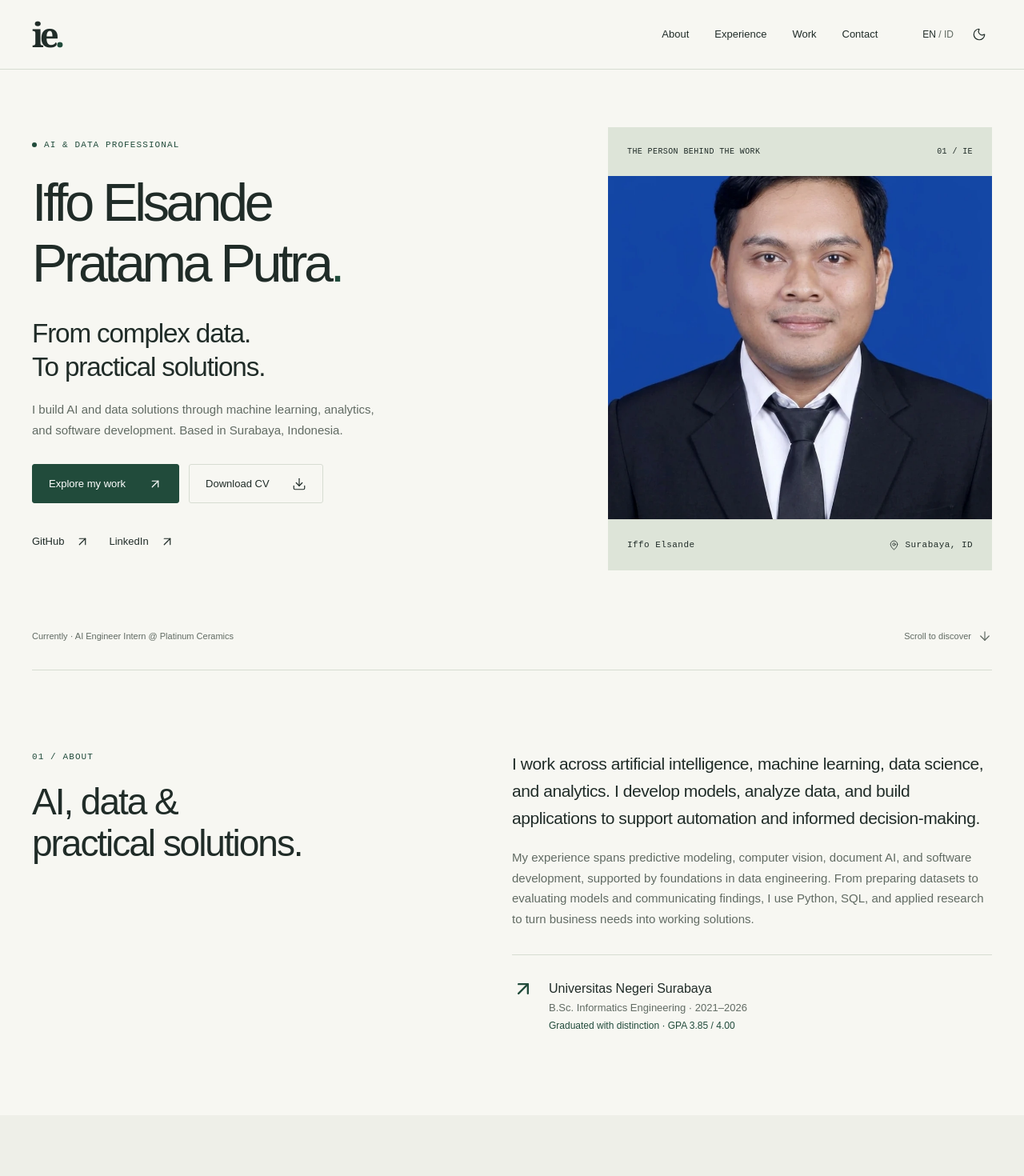
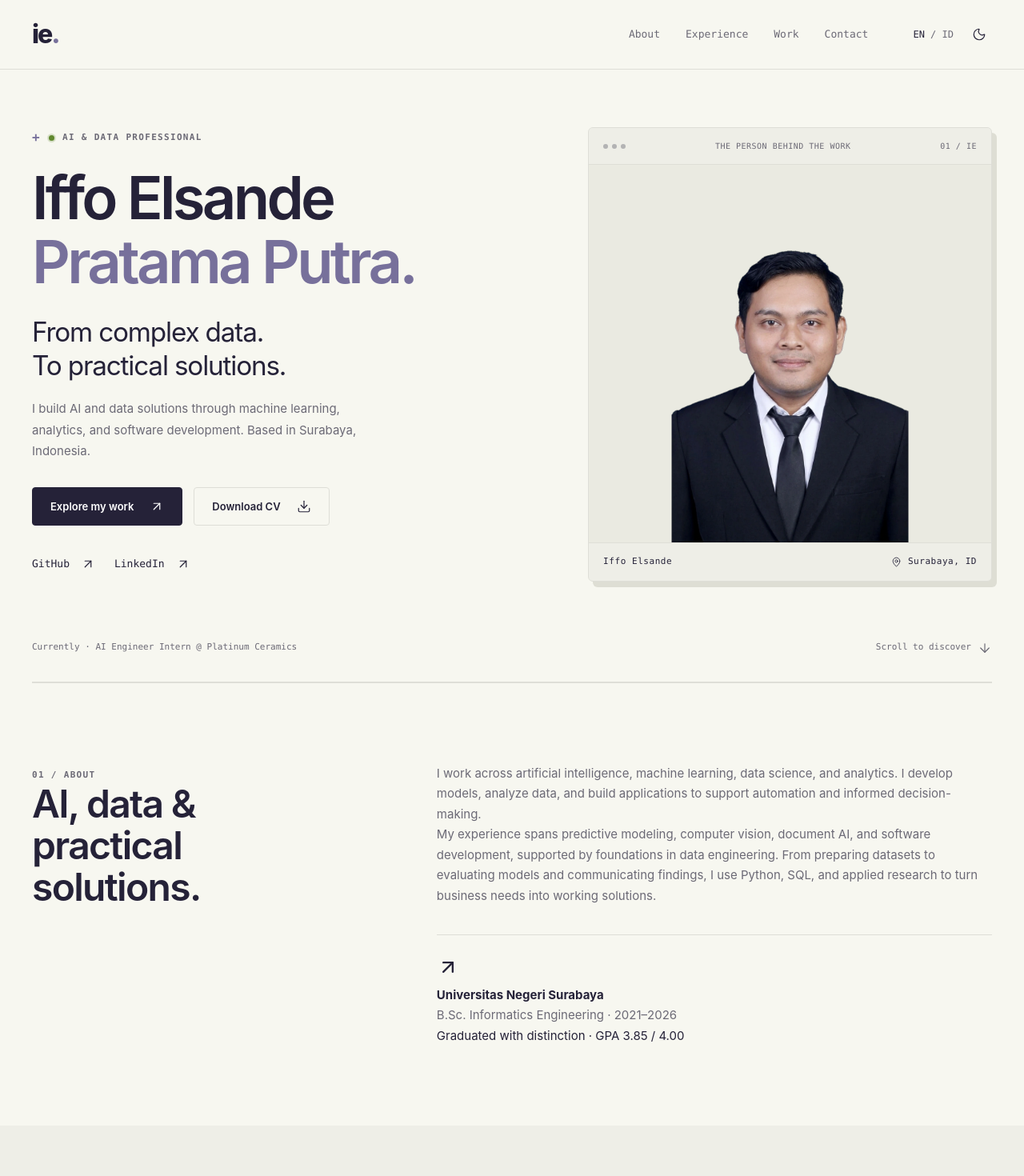
Before and after one commit to Elsande/Elsande-Portfolio, a React (Vite) app: page / in a window 1280 px wide. Shown: the top 1470 px of the page at 80% size. Built offline with nearby package versions, Linux system fonts and the light colour scheme.

Commit message:
Refine portrait framing and match technical editorial aesthetic to REA

```diff
--- a/src/sections/Hero.jsx
+++ b/src/sections/Hero.jsx
@@ -9,7 +9,10 @@ export default function Hero() {
     <section className="container hero">
       <div className="hero-copy">
         <p className="eyebrow">
-          <span className="status-dot" />
+          <span className="tiny-cross" aria-hidden="true">
+            +
+          </span>
+          <span className="status-dot" aria-hidden="true" />
           {t("AI & DATA PROFESSIONAL")}
         </p>
         <h1>
@@ -43,9 +46,15 @@ export default function Hero() {
       </div>
       <div className="portrait-block">
         <div className="portrait-top">
+          <span className="panel-dots" aria-hidden="true">
+            <i />
+            <i />
+            <i />
+          </span>
           <span>{t("THE PERSON BEHIND THE WORK")}</span>
           <span>01 / IE</span>
         </div>
+        <div className="portrait-image-wrapper">
           <img
             src={profile.portrait}
             width="896"
@@ -53,6 +62,7 @@ export default function Hero() {
             alt={t("Portrait of Iffo Elsande Pratama Putra")}
             fetchPriority="high"
           />
+        </div>
         <div className="portrait-caption">
           <span>{profile.shortName}</span>
           <span className="inline-icon">
--- a/src/styles/base.css
+++ b/src/styles/base.css
@@ -1,26 +1,34 @@
 :root {
-  --bg: #f7f7f2;
-  --surface: #eeefe8;
-  --ink: #202c28;
-  --muted: #616b63;
-  --line: #d7dcd2;
-  --accent: #214b3b;
-  --portrait: #dde4d8;
-  --button: #fff;
-  --contact: #e7ecdf;
+  --bg: #f7f7f0;
+  --surface: #eeeee7;
+  --ink: #252238;
+  --muted: #6c6a76;
+  --line: #deded7;
+  --accent: #252238;
+  --lime: #d6f873;
+  --purple: #77709b;
+  --portrait: #eaeae1;
+  --panel-shadow: #deded4;
+  --button: #ffffff;
+  --contact: #eeeee7;
+  --mono: "SFMono-Regular", Consolas, "Liberation Mono", Menlo, Courier, monospace;
   color-scheme: light;
 }
 
 html[data-theme="dark"] {
-  --bg: #17211d;
-  --surface: #1d2a23;
-  --ink: #edf0e6;
-  --muted: #b2bdb2;
-  --line: #3e4c42;
-  --accent: #bed4b0;
-  --portrait: #445345;
-  --button: #17211d;
-  --contact: #22352a;
+  --bg: #15141c;
+  --surface: #1e1b29;
+  --ink: #f3f2ee;
+  --muted: #9a97a8;
+  --line: #2f2c3d;
+  --accent: #d6f873;
+  --lime: #d6f873;
+  --purple: #a49ec2;
+  --portrait: #191724;
+  --panel-shadow: #0d0c13;
+  --button: #15141c;
+  --contact: #1e1b29;
+  --mono: "SFMono-Regular", Consolas, "Liberation Mono", Menlo, Courier, monospace;
   color-scheme: dark;
 }
 
@@ -37,7 +45,14 @@ body {
   margin: 0;
   background: var(--bg);
   color: var(--ink);
-  font-family: Arial, Helvetica, sans-serif;
+  font-family:
+    -apple-system,
+    BlinkMacSystemFont,
+    "Segoe UI",
+    Roboto,
+    Helvetica,
+    Arial,
+    sans-serif;
   -webkit-font-smoothing: antialiased;
   font-size: 15px;
   line-height: 1.7;
@@ -66,8 +81,8 @@ button {
 
 button:focus-visible,
 a:focus-visible {
-  outline: 2px solid var(--accent);
-  outline-offset: 6px;
+  outline: 2px solid var(--purple);
+  outline-offset: 4px;
 }
 
 img {
@@ -85,23 +100,23 @@ p {
 h1,
 h2,
 h3 {
-  line-height: 1.14;
-  font-weight: 500;
+  line-height: 1.08;
+  font-weight: 600;
 }
 
 h1 {
-  font-size: clamp(42px, 5.2vw, 76px);
-  letter-spacing: -0.065em;
+  font-size: clamp(44px, 5.8vw, 82px);
+  letter-spacing: -0.05em;
 }
 
 h2 {
-  font-size: clamp(32px, 3.6vw, 48px);
-  letter-spacing: -0.045em;
+  font-size: clamp(32px, 3.8vw, 48px);
+  letter-spacing: -0.035em;
 }
 
 h3 {
-  font-size: 23px;
-  letter-spacing: -0.025em;
+  font-size: 22px;
+  letter-spacing: -0.02em;
 }
 
 p {
--- a/src/styles/components.css
+++ b/src/styles/components.css
@@ -15,17 +15,31 @@
 }
 
 .brand {
-  font-family: Georgia, serif;
-  font-weight: bold;
-  font-size: 42px;
+  font-family:
+    -apple-system,
+    BlinkMacSystemFont,
+    "Segoe UI",
+    Roboto,
+    Helvetica,
+    Arial,
+    sans-serif;
+  font-weight: 800;
+  font-size: 32px;
   line-height: 1;
-  letter-spacing: -5px;
+  letter-spacing: -2px;
   padding-right: 5px;
+  display: inline-flex;
+  align-items: center;
 }
 
 .brand span,
 .accent {
-  color: var(--accent);
+  color: var(--purple);
+}
+
+html[data-theme="dark"] .brand span,
+html[data-theme="dark"] .accent {
+  color: var(--lime);
 }
 
 nav {
@@ -37,8 +51,15 @@ nav {
 
 nav a {
   font-size: 13px;
+  font-family: var(--mono);
+  color: var(--muted);
   padding-block: 12px;
   position: relative;
+  transition: color 0.18s;
+}
+
+nav a:hover {
+  color: var(--ink);
 }
 
 nav a:after {
@@ -60,12 +81,14 @@ nav a:hover:after {
   display: flex;
   align-items: center;
   gap: 16px;
+  font-family: var(--mono);
 }
 
 .nav-tools button {
   min-height: 44px;
   padding: 8px 0;
   font-size: 12px;
+  font-family: var(--mono);
 }
 
 .nav-tools #theme-toggle {
@@ -84,12 +107,16 @@ nav a:hover:after {
 }
 
 .eyebrow {
-  font-family: "Courier New", monospace;
+  font-family: var(--mono);
   font-size: 11px;
-  letter-spacing: 0.1em;
+  letter-spacing: 0.12em;
   line-height: 1.6;
-  color: var(--accent);
+  color: var(--muted);
   text-transform: uppercase;
+  font-weight: 600;
+  display: inline-flex;
+  align-items: center;
+  gap: 8px;
 }
 
 [hidden] {
@@ -103,6 +130,8 @@ nav a:hover:after {
   padding: 12px;
   background: var(--bg);
   z-index: 100;
+  font-family: var(--mono);
+  font-size: 12px;
 }
 
 .skip-link:focus {
@@ -124,24 +153,29 @@ nav a:hover:after {
   flex-shrink: 0;
   vertical-align: middle;
 }
+
 .inline-icon {
   display: inline-flex;
   align-items: center;
   gap: 8px;
 }
+
 .portrait-caption .icon,
 .location .icon {
   width: 13px;
   height: 13px;
 }
+
 .nav-tools #theme-toggle,
 .nav-tools #menu-toggle {
   align-items: center;
   justify-content: center;
 }
+
 .nav-tools #theme-toggle {
   display: inline-flex;
 }
+
 .education-mark {
   flex-shrink: 0;
 }
--- a/src/styles/layout.css
+++ b/src/styles/layout.css
@@ -1,28 +1,43 @@
 .hero {
   padding-top: 72px;
   display: grid;
-  grid-template-columns: 1.35fr 1fr;
-  column-gap: 72px;
+  grid-template-columns: 1.25fr 1fr;
+  column-gap: 64px;
   align-items: center;
 }
 
 .hero-copy > .eyebrow {
   margin-bottom: 26px;
-  display: flex;
+  display: inline-flex;
   align-items: center;
-  gap: 9px;
+  gap: 10px;
 }
 
 .status-dot {
-  width: 6px;
-  height: 6px;
-  background: var(--accent);
+  width: 7px;
+  height: 7px;
+  background: var(--lime);
   border-radius: 50%;
   display: inline-block;
+  flex-shrink: 0;
+  box-shadow: 0 0 0 2px rgba(214, 248, 115, 0.25);
+}
+
+html[data-theme="light"] .status-dot {
+  background: #60882e;
+  box-shadow: 0 0 0 2px rgba(96, 136, 46, 0.2);
+}
+
+.tiny-cross {
+  font-family: var(--mono);
+  font-size: 16px;
+  line-height: 1;
+  color: var(--purple);
 }
 
 .hero h1 > span {
   display: block;
+  color: var(--purple);
 }
 
 .hero-statement {
@@ -34,45 +49,68 @@
 }
 
 .hero-description {
-  max-width: 430px;
+  max-width: 440px;
   margin-top: 20px;
   font-size: 15px;
+  line-height: 1.75;
 }
 
 .actions {
   display: flex;
-  gap: 12px;
+  gap: 14px;
   flex-wrap: wrap;
-  margin-top: 30px;
+  margin-top: 32px;
 }
 
 .button {
   display: inline-flex;
   align-items: center;
-  gap: 28px;
+  gap: 20px;
   justify-content: space-between;
-  min-height: 49px;
-  padding: 12px 20px;
-  border: 1px solid var(--line);
+  min-height: 48px;
+  padding: 12px 22px;
+  border: 1px solid var(--ink);
   font-size: 13px;
-  border-radius: 3px;
+  font-weight: 600;
+  border-radius: 4px;
   transition:
-    transform 0.2s,
-    background 0.2s;
+    transform 0.18s,
+    background 0.18s,
+    border-color 0.18s;
 }
 
 .primary {
-  background: var(--accent);
+  background: var(--ink);
   color: var(--button);
-  border-color: var(--accent);
+  border-color: var(--ink);
 }
 
 .button:hover {
-  transform: translateY(-3px);
+  transform: translateY(-2px);
+}
+
+.primary:hover {
+  background: #39344f;
+}
+
+.secondary {
+  border-color: var(--line);
+  color: var(--ink);
 }
 
 .secondary:hover {
   background: var(--surface);
+}
+
+html[data-theme="dark"] .primary {
+  background: var(--lime);
+  color: #15141c;
+  border-color: var(--lime);
+  font-weight: 700;
+}
+
+html[data-theme="dark"] .primary:hover {
+  background: #e2fa94;
 }
 
 .hero-socials {
@@ -88,10 +126,11 @@
   gap: 14px;
   min-height: 44px;
   padding: 0;
+  font-family: var(--mono);
 }
 
 .text-link:hover {
-  color: var(--accent);
+  color: var(--purple);
   text-decoration: underline;
   text-underline-offset: 5px;
 }
@@ -100,10 +139,13 @@
   background: var(--portrait);
   position: relative;
   align-self: stretch;
-  min-height: 510px;
+  min-height: 520px;
   display: flex;
   flex-direction: column;
-  justify-content: end;
+  justify-content: space-between;
+  border: 1px solid var(--line);
+  border-radius: 6px;
+  box-shadow: 6px 7px 0 var(--panel-shadow);
   overflow: hidden;
 }
 
@@ -111,33 +153,63 @@
 .portrait-caption {
   display: flex;
   justify-content: space-between;
+  align-items: center;
   gap: 12px;
-  font-family: "Courier New", monospace;
+  font-family: var(--mono);
   font-size: 10px;
-  letter-spacing: 0.04em;
-  color: var(--ink);
-  padding: 22px 24px;
+  letter-spacing: 0.05em;
+  color: var(--muted);
+  padding: 14px 18px;
   z-index: 1;
 }
 
 .portrait-top {
-  background: var(--portrait);
-  position: absolute;
-  top: 0;
-  width: 100%;
+  border-bottom: 1px solid var(--line);
+  background: var(--surface);
+  position: relative;
+  width: auto;
+}
+
+.panel-dots {
+  display: flex;
+  gap: 5px;
+  align-items: center;
+}
+
+.panel-dots i {
+  width: 6px;
+  height: 6px;
+  border-radius: 50%;
+  background: var(--muted);
+  opacity: 0.45;
+  display: inline-block;
+}
+
+.portrait-image-wrapper {
+  flex: 1;
+  display: flex;
+  align-items: flex-end;
+  justify-content: center;
+  overflow: hidden;
+  min-height: 380px;
+  padding-top: 20px;
+  padding-inline: 14px;
 }
 
 .portrait-block img {
   width: 100%;
-  height: 490px;
-  object-fit: cover;
-  object-position: center 22%;
+  height: auto;
+  max-height: 440px;
+  object-fit: contain;
+  object-position: center bottom;
+  margin: 0 auto;
 }
 
 .portrait-caption {
   border-top: 1px solid var(--line);
-  background: var(--portrait);
+  background: var(--surface);
   font-size: 11px;
+  color: var(--ink);
 }
 
 .hero-bottom {
@@ -149,6 +221,7 @@
   padding-block: 33px;
   margin-top: 40px;
   font-size: 11px;
+  font-family: var(--mono);
   color: var(--muted);
 }
 
@@ -158,47 +231,91 @@
 
 .about {
   display: grid;
-  grid-template-columns: 1fr 1.2fr;
-  gap: 100px;
+  grid-template-columns: 1fr 1.6fr;
+  gap: 72px;
+  border-top: 1px solid var(--line);
 }
 
-.section .eyebrow {
-  margin-bottom: 20px;
+.about h2 {
+  max-width: 400px;
 }
 
-.lead {
-  font-size: 21px;
-  line-height: 1.6;
-  color: var(--ink);
-  letter-spacing: -0.02em;
+.about-body p {
+  font-size: 15px;
+  line-height: 1.85;
 }
 
-.about-copy > p + p {
-  margin-top: 20px;
+.about-body p + p {
+  margin-top: 22px;
+}
+
+.about-meta {
+  border-top: 1px solid var(--line);
+  margin-top: 36px;
+  padding-top: 26px;
+  display: grid;
+  grid-template-columns: repeat(3, 1fr);
+  gap: 20px;
+}
+
+.about-meta dt {
+  font-family: var(--mono);
+  font-size: 10px;
+  letter-spacing: 0.08em;
+  color: var(--muted);
+  text-transform: uppercase;
+}
+
+.about-meta dd {
+  margin: 8px 0 0;
+  font-size: 14px;
+}
+
+.focus-areas {
+  display: flex;
+  flex-direction: column;
+  gap: 18px;
+  margin-top: 24px;
+}
+
+.focus-card {
+  padding: 16px 20px;
+  border: 1px solid var(--line);
+  border-radius: 4px;
+  background: var(--surface);
+}
+
+.focus-card h3 {
+  font-size: 15px;
+  margin-bottom: 6px;
+}
+
+.focus-card p {
+  font-size: 13px;
+  margin: 0;
 }
 
 .education {
-  margin-top: 32px;
-  padding-top: 28px;
   border-top: 1px solid var(--line);
-  display: flex;
-  gap: 18px;
-  font-size: 13px;
+  margin-top: 36px;
+  padding-top: 26px;
 }
 
-.education-mark {
-  font-size: 28px;
-  color: var(--accent);
+.education-item {
+  display: flex;
+  gap: 16px;
+  align-items: start;
 }
 
-.education strong {
-  font-weight: 500;
-  font-size: 16px;
+.education-degree {
+  font-size: 14px;
+  margin-top: 4px;
 }
 
-.education span:not(.education-mark) {
+.education-details {
+  font-family: var(--mono);
   font-size: 12px;
-  color: var(--accent);
+  color: var(--purple);
 }
 
 .experience {
@@ -230,15 +347,17 @@
 }
 
 .role-date {
-  font-family: "Courier New", monospace;
+  font-family: var(--mono);
   font-size: 12px;
   padding-top: 5px;
+  color: var(--muted);
 }
 
 .company {
-  color: var(--accent);
+  color: var(--purple);
   margin-top: 10px;
   font-size: 14px;
+  font-weight: 600;
 }
 
 .role div > p:not(.company) {
@@ -249,7 +368,7 @@
 
 .role div > .role-stack {
   font-size: 11px;
-  font-family: "Courier New", monospace;
+  font-family: var(--mono);
   color: var(--muted);
 }
 
@@ -265,36 +384,40 @@
   justify-content: space-between;
   min-height: 300px;
   padding: 22px 26px;
-  background: #e6eadd;
-  color: #314638;
-  transition: background 0.25s;
+  background: var(--surface);
+  color: var(--ink);
+  border: 1px solid var(--line);
+  border-radius: 6px;
+  transition:
+    background 0.25s,
+    border-color 0.25s,
+    transform 0.25s;
 }
 
 .visual-02 {
-  background: #e7e5da;
-  color: #4b4c38;
+  background: var(--surface);
 }
 
 .visual-03 {
-  background: #dfe7e5;
-  color: #354c49;
+  background: var(--surface);
 }
 
 .visual-04 {
-  background: #eae3dc;
-  color: #514438;
+  background: var(--surface);
 }
 
 .project-visual:hover {
-  background: #d4decd;
+  background: var(--portrait);
+  border-color: var(--purple);
 }
 
 .visual-top {
   display: flex;
   justify-content: space-between;
   font-size: 10px;
-  font-family: "Courier New", monospace;
+  font-family: var(--mono);
   letter-spacing: 0.07em;
+  color: var(--muted);
 }
 
 .visual-top > span:last-child {
@@ -310,31 +433,33 @@
 
 .diagram > span {
   font:
-    9px "Courier New",
-    monospace;
+    9px var(--mono);
   letter-spacing: 0.07em;
+  color: var(--muted);
 }
 
 .diagram strong {
-  font-size: 29px;
+  font-size: 24px;
   letter-spacing: -0.035em;
-  font-weight: 400;
-  border: 1px solid currentColor;
-  border-radius: 3px;
-  padding: 12px 30px;
+  font-weight: 500;
+  border: 1px solid var(--line);
+  background: var(--bg);
+  border-radius: 4px;
+  padding: 10px 24px;
+  margin-block: 2px;
 }
 
 .diagram i {
-  height: 22px;
-  border-left: 1px solid currentColor;
-  margin: 5px;
+  height: 20px;
+  border-left: 1px dashed var(--line);
+  margin: 4px;
 }
 
 .visual-bottom {
   font:
-    9px "Courier New",
-    monospace;
+    9px var(--mono);
   letter-spacing: 0.08em;
+  color: var(--muted);
 }
 
 .project-copy {
@@ -353,8 +478,7 @@
 
 .project-stack {
   font:
-    11px "Courier New",
-    monospace;
+    11px var(--mono);
   border-top: 1px solid var(--line);
   padding-top: 15px;
   margin-top: 24px;
@@ -394,6 +518,7 @@
 .contact {
   padding-block: 80px;
   background: var(--contact);
+  border-top: 1px solid var(--line);
 }
 
 .contact-layout {
@@ -416,7 +541,7 @@
 
 .email-link {
   font-size: clamp(16px, 1.9vw, 23px);
-  border-bottom: 1px solid var(--accent);
+  border-bottom: 1px solid var(--ink);
   padding-bottom: 16px;
   display: flex;
   justify-content: space-between;
@@ -433,8 +558,7 @@
 
 .location {
   font:
-    11px "Courier New",
-    monospace;
+    11px var(--mono);
   color: var(--muted);
   display: block;
   margin-top: 24px;
@@ -444,6 +568,7 @@
   font-size: 12px;
   min-height: 20px;
   margin-top: 4px;
+  font-family: var(--mono);
 }
 
 .footer {
@@ -453,11 +578,13 @@
   justify-content: space-between;
   padding-block: 30px;
   font-size: 11px;
+  font-family: var(--mono);
   color: var(--muted);
+  border-top: 1px solid var(--line);
 }
 
 .footer .brand {
-  font-size: 32px;
+  font-size: 26px;
   color: var(--ink);
 }
 
@@ -489,14 +616,23 @@
 
 .filter {
   border: 1px solid var(--line);
-  border-radius: 3px;
+  border-radius: 4px;
   padding: 10px 18px;
   font-size: 12px;
+  font-family: var(--mono);
   min-height: 44px;
+  transition: background 0.18s, border-color 0.18s;
 }
 
 .filter.active {
-  background: var(--accent);
+  background: var(--ink);
   color: var(--button);
-  border-color: var(--accent);
+  border-color: var(--ink);
 }
+
+html[data-theme="dark"] .filter.active {
+  background: var(--lime);
+  color: #15141c;
+  border-color: var(--lime);
+  font-weight: 700;
+}
```
Also changed, not shown: src/styles/responsive.css (+20 -9 lines), public/images/portrait.webp. Lines whose indentation alone changed are shown as unchanged.
